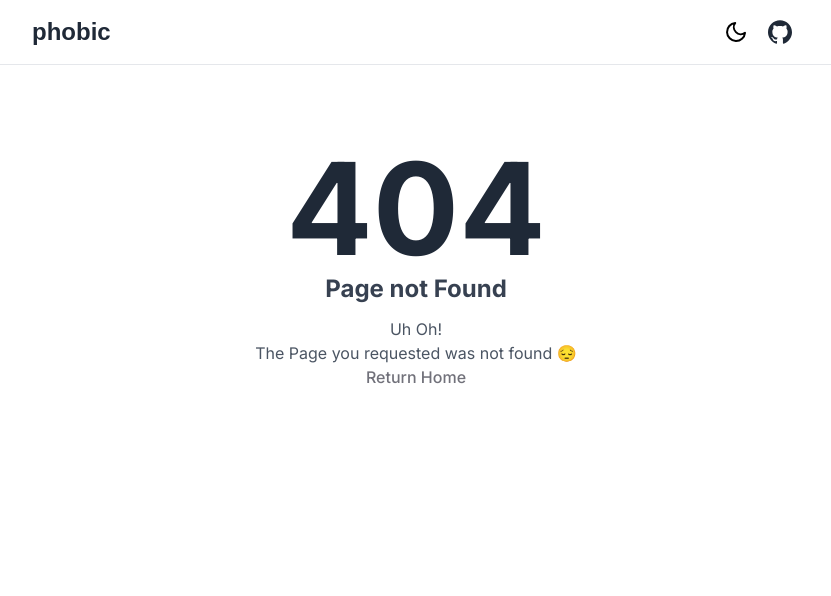
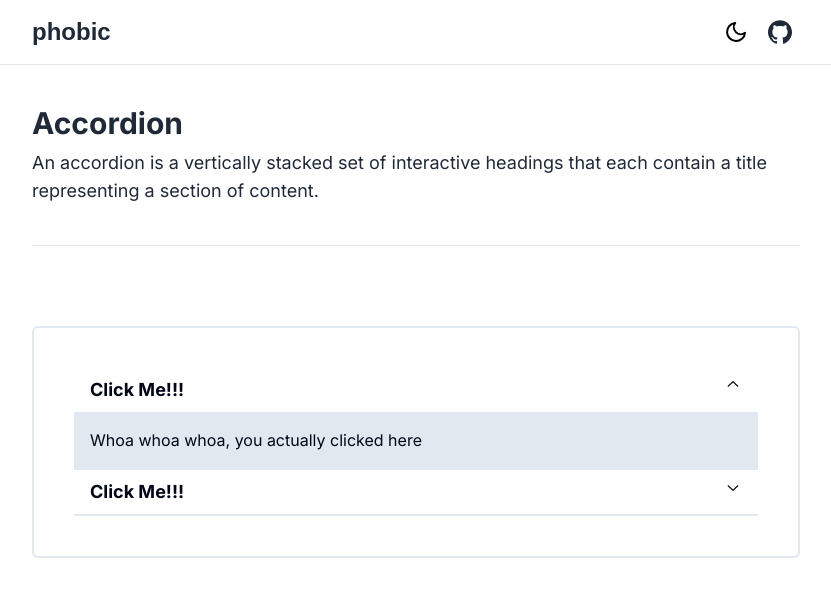
Before and after one commit to at-the-vr/phobic, a Next.js app: page /accordion in a window 1280 px wide. Before the commit this address had no page. Shown: the top 596 px of the page, without its empty margins (224-1055 px from the left). Built offline with nearby package versions, Linux system fonts and the light colour scheme; a web font is replaced by a local one.

Commit message:
feat: add new Accordion Component

```diff
--- /dev/null
+++ b/app/accordion/page.tsx
@@ -0,0 +1,45 @@
+import { Container } from '../components/site/Container'
+import { Metadata } from 'next'
+import {
+	Accordion,
+	AccordionContent,
+	AccordionItem,
+	AccordionTrigger,
+} from '../components/library/Accordion'
+
+export const metadata: Metadata = {
+	title: 'phobic | Accordion',
+	openGraph: {
+		title: 'phobic | Accordion',
+		images: [
+			{
+				url: 'https://phobic.vercel.app/api/og?title=phobic | Accordion',
+				width: 800,
+				height: 600,
+			},
+		],
+	},
+}
+
+export default function CardPage() {
+	return (
+		<Container
+			title="Accordion"
+			description="An accordion is a vertically stacked set of interactive headings that each contain a title representing a section of content."
+		>
+			<div className="rounded-md border-2 border-slate-200 p-4 dark:border-slate-800 sm:p-10">
+				{/* O U T E R		A C C O R D I O N		W R A P P E R*/}
+				<Accordion className="w-full" defaultOpenItem="item-1">
+					<AccordionItem value="item-1">
+						<AccordionTrigger>Click Me!!!</AccordionTrigger>
+						<AccordionContent>Whoa whoa whoa, you actually clicked here</AccordionContent>
+					</AccordionItem>
+					<AccordionItem value="item-2">
+						<AccordionTrigger>Click Me!!!</AccordionTrigger>
+						<AccordionContent>Whoa whoa whoa, you actually clicked here</AccordionContent>
+					</AccordionItem>
+				</Accordion>
+			</div>
+		</Container>
+	)
+}
--- /dev/null
+++ b/app/components/library/Accordion.tsx
@@ -0,0 +1,128 @@
+'use client'
+import React, { ReactElement, cloneElement, useEffect, useRef, useState } from 'react'
+import { RxChevronDown, RxChevronUp } from 'react-icons/rx'
+
+type AccordionProps = {
+	children: ReactElement[]
+	className?: string
+	animated?: boolean
+	defaultOpenItem?: string
+}
+
+export const Accordion: React.FC<AccordionProps> = ({
+	children,
+	className,
+	animated = true,
+	defaultOpenItem,
+}) => {
+	const [openItem, setOpenItem] = useState<string | null>(defaultOpenItem || null)
+
+	const handleItemClick = (value: string) => {
+		setOpenItem(openItem === value ? null : value)
+	}
+
+	return (
+		<div className={className}>
+			{React.Children.map(children, (child) =>
+				cloneElement(child, {
+					isOpen: child.props.value === openItem,
+					onToggle: () => handleItemClick(child.props.value),
+					animated,
+				})
+			)}
+		</div>
+	)
+}
+
+Accordion.displayName = 'Accordion'
+
+type AccordionItemProps = {
+	value: string
+	isOpen?: boolean
+	onToggle?: () => void
+	children: React.ReactNode
+	animated?: boolean
+}
+
+export const AccordionItem: React.FC<AccordionItemProps> = ({
+	isOpen = false,
+	onToggle,
+	children,
+	animated,
+}) => {
+	return (
+		<div className="border-b-2 border-b-slate-200 bg-white dark:border-b-slate-800 dark:bg-slate-950">
+			{React.Children.map(children, (child) =>
+				cloneElement(child as React.ReactElement<any>, {
+					isOpen,
+					onToggle,
+					animated,
+				})
+			)}
+		</div>
+	)
+}
+
+AccordionItem.displayName = 'AccordionItem'
+
+type AccordionTriggerProps = {
+	isOpen?: boolean
+	onToggle?: () => void
+	children: React.ReactNode
+}
+
+export const AccordionTrigger: React.FC<AccordionTriggerProps> = ({
+	onToggle,
+	children,
+	isOpen,
+}) => {
+	return (
+		<button
+			onClick={onToggle}
+			className="w-full px-4 py-2 text-left text-lg font-bold text-slate-950 hover:underline dark:text-white"
+		>
+			{children}
+			<span className="float-right">{isOpen ? <RxChevronUp /> : <RxChevronDown />}</span>
+		</button>
+	)
+}
+
+AccordionTrigger.displayName = 'AccordionTrigger'
+
+type AccordionContentProps = {
+	isOpen?: boolean
+	onToggle?: () => void
+	children: React.ReactNode
+	animated?: boolean
+}
+
+export const AccordionContent: React.FC<AccordionContentProps> = ({
+	isOpen = false,
+	children,
+	animated,
+}) => {
+	const contentRef = useRef<HTMLDivElement>(null)
+	const [maxHeight, setMaxHeight] = useState<string>(isOpen ? 'none' : '0')
+
+	useEffect(() => {
+		if (isOpen) {
+			setMaxHeight(`${contentRef.current?.scrollHeight ?? 0}px`)
+		} else {
+			setMaxHeight('0')
+		}
+	}, [isOpen])
+
+	return (
+		<div
+			ref={contentRef}
+			className={`overflow-hidden ${animated ? 'transition-[max-height] duration-300 ease-in-out' : ''}`}
+			style={{ maxHeight }}
+		>
+			<div className="bg-slate-200 p-4 text-slate-950 dark:bg-slate-800 dark:text-slate-400">
+				{children}
+			</div>
+		</div>
+	)
+}
+
+AccordionContent.displayName = 'AccordionContent'
--- a/app/page.tsx
+++ b/app/page.tsx
@@ -1,6 +1,6 @@
 import { Container } from './components/site/Container'
-import { BlockLinkCard, ContentCard } from './components/library/Card'
-import { RxButton, RxIdCard, RxInput } from 'react-icons/rx'
+import { BlockLinkCard } from './components/library/Card'
+import { RxButton, RxDropdownMenu, RxIdCard, RxInput } from 'react-icons/rx'
 import Link from 'next/link'
 
 export default function Home() {
@@ -40,6 +40,16 @@ export default function Home() {
 				>
 					<RxInput />
 				</BlockLinkCard>
+				<BlockLinkCard
+					CustomLinkComponent={Link}
+					customLinkProps={{
+						href: '/accordion',
+					}}
+					text="Accordion"
+					widthLimit="none"
+				>
+					<RxDropdownMenu />
+				</BlockLinkCard>
 			</div>
 		</Container>
 	)
```
